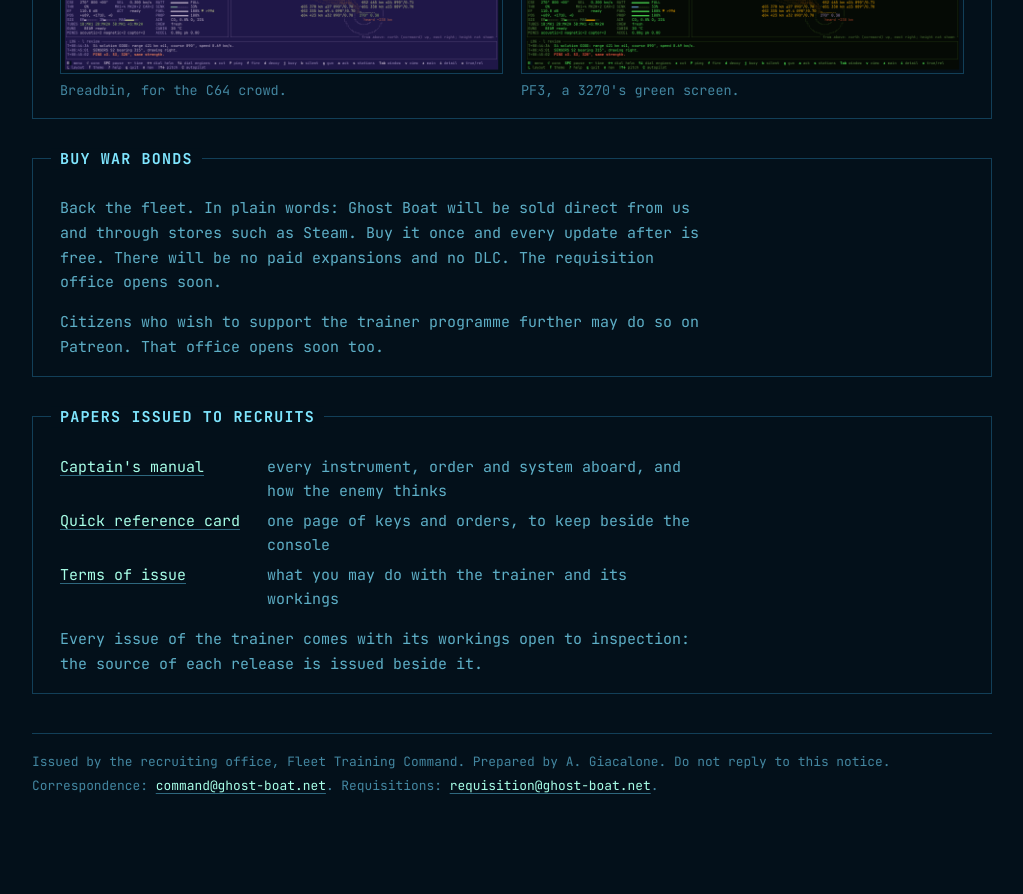
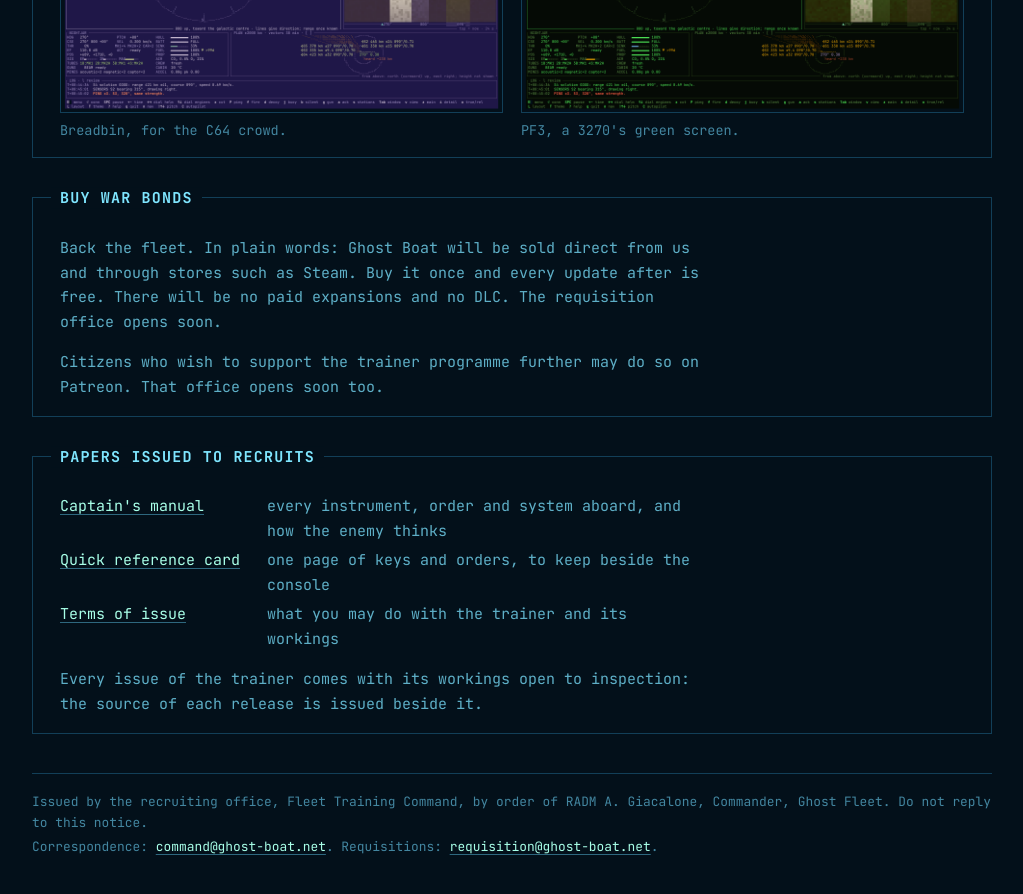
Before and after one commit to agiacalone/ghostboat, a Jekyll site: the page built from index.html, in a window 1280 px wide and 900 px high, scrolled down 9481 px. Shown: the top 894 px of the window, without its empty margins (128-1151 px from the left). Built offline with Jekyll 4.4.1, drawn with Linux system fonts in a browser that asks for light colours; before the commit the page ends 10320 px from its top, so only the background shows below that; some of the changed text lies outside the part shown.

Commit message:
The notice is signed: RADM A. Giacalone, Commander, Ghost Fleet
Co-Authored-By: Claude Opus 5.5 <noreply@anthropic.com>
Claude-Session: https://claude.ai/code/session_01LMsLD8JpZJQjdx6PZqxKxg

```diff
--- a/_layouts/default.html
+++ b/_layouts/default.html
@@ -35,7 +35,7 @@
       {{ content }}
     </main>
     <footer class="foot">
-      <p>Issued by the recruiting office, Fleet Training Command. Prepared by A. Giacalone. Do not reply to this notice.</p>
+      <p>Issued by the recruiting office, Fleet Training Command, by order of RADM A. Giacalone, Commander, Ghost Fleet. Do not reply to this notice.</p>
       <p>Correspondence: <a href="mailto:command@ghost-boat.net">command@ghost-boat.net</a>. Requisitions: <a href="mailto:requisition@ghost-boat.net">requisition@ghost-boat.net</a>.</p>
     </footer>
   </div>
--- a/index.html
+++ b/index.html
@@ -18,6 +18,7 @@ title: Fleet Tactical Trainer
   <p><strong>Captains wanted</strong> for long patrols in the black. Hazardous duty. Small boat, seventy crew, four tubes, and no one coming for you. Ability to sit very still is required. Ability to count bearings is preferred.</p>
   <p>Every recruit qualifies on the Fleet Tactical Trainer before taking a boat. Time on the trainer does not count toward time in the black.</p>
   <p>Applications: <a href="mailto:recruitment@ghost-boat.net">recruitment@ghost-boat.net</a></p>
+  <p>By order of RADM A. Giacalone, Commander, Ghost Fleet.</p>
 </section>
 
 <section class="window" aria-labelledby="black">
```
Also changed, not shown: README.md.
